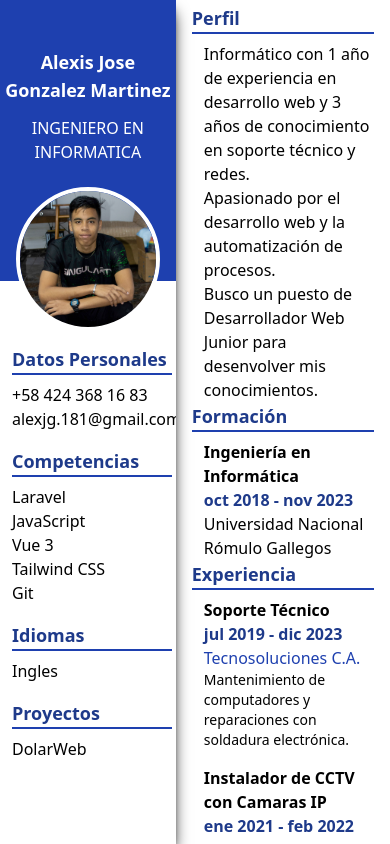
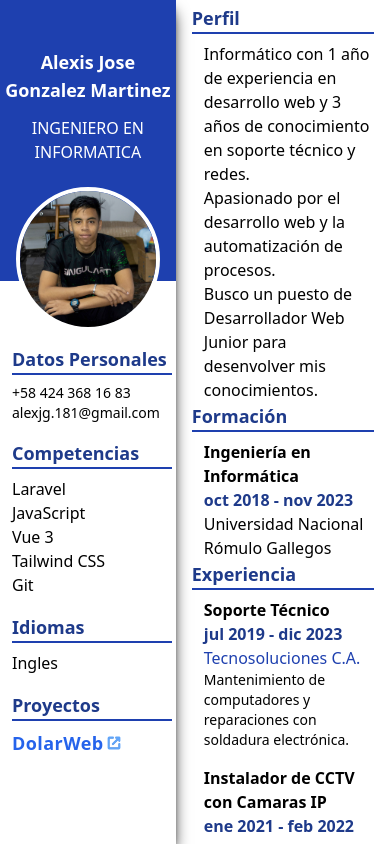
Before and after one commit to AlexZalez/AlexZalez-CV, a Vue app: page / in a window 390 px wide. Built offline with nearby package versions, Linux system fonts and the light colour scheme.

Commit message:
Ajustes de responsive

```diff
--- a/src/components/CV.vue
+++ b/src/components/CV.vue
@@ -11,7 +11,7 @@
                     <div>Alexis Jose</div>
                     <div>Gonzalez Martinez</div>
                 </div>
-                <div class="mt-3 text-center">INGENIERO EN INFORMATICA</div>
+                <div class="mt-3 text-center lg:text-xl">INGENIERO EN INFORMATICA</div>
                 <div class="flex justify-center relative h-32">
                     <div class="border-4 border-white lg:w-52 w-36 aspect-square rounded-full overflow-hidden absolute top-[20%]">
                         <img :src="avatar" alt="" class="w-full h-full">
@@ -19,13 +19,17 @@
                 </div>
             </div>
             <div class="h-full lg:px-6 pl-3 pr-1 space-y-4">
+
+                <!-- DATOS PERSONALES -->
                 <div>
                     <div class="titulo">Datos Personales</div>
-                    <div class="flex flex-col lg:pl-3">
+                    <div class="flex flex-col lg:pl-3 md:text-base text-sm">
                         <div class="">+58 424 368 16 83</div>
-                        <div class="text-base">alexjg.181@gmail.com</div>
+                        <div class="">alexjg.181@gmail.com</div>
                     </div>
                 </div>
+
+                <!-- COMPETENCIAS -->
                 <div>
                     <div class="titulo">Competencias</div>
                     <div class="flex flex-col">
@@ -36,16 +40,27 @@
                         <div class="">Git</div>
                     </div>
                 </div>
+
+                <!-- IDIOMAS -->
                 <div>
                     <div class="titulo">Idiomas</div>
                     <div class="flex flex-col">
                         <div class="">Ingles</div>
                     </div>
                 </div>
+
+                <!-- PROYECTOS -->
                 <div >
                     <div class="titulo">Proyectos</div>
                     <div class="flex flex-col">
-                        <div class="">DolarWeb</div>
+                        <a href="https://alexzalez.github.io/DolarWeb/" class=" inline-flex items-center">
+                            <div class="text-lg tracking-wide text-blue-600 font-semibold">DolarWeb</div>
+                            <div class="w-4 aspect-square ml-0.5 stroke-blue-400 ">
+                                <svg xmlns="http://www.w3.org/2000/svg" class="w-full" viewBox="0 0 15 15" fill="none">
+                                  <path fill-rule="evenodd" clip-rule="evenodd" d="M3 2C2.44772 2 2 2.44772 2 3V12C2 12.5523 2.44772 13 3 13H12C12.5523 13 13 12.5523 13 12V8.5C13 8.22386 12.7761 8 12.5 8C12.2239 8 12 8.22386 12 8.5V12H3V3L6.5 3C6.77614 3 7 2.77614 7 2.5C7 2.22386 6.77614 2 6.5 2H3ZM12.8536 2.14645C12.9015 2.19439 12.9377 2.24964 12.9621 2.30861C12.9861 2.36669 12.9996 2.4303 13 2.497L13 2.5V2.50049V5.5C13 5.77614 12.7761 6 12.5 6C12.2239 6 12 5.77614 12 5.5V3.70711L6.85355 8.85355C6.65829 9.04882 6.34171 9.04882 6.14645 8.85355C5.95118 8.65829 5.95118 8.34171 6.14645 8.14645L11.2929 3H9.5C9.22386 3 9 2.77614 9 2.5C9 2.22386 9.22386 2 9.5 2H12.4999H12.5C12.5678 2 12.6324 2.01349 12.6914 2.03794C12.7504 2.06234 12.8056 2.09851 12.8536 2.14645Z" fill="#000000"/>
+                                </svg>
+                            </div>
+                        </a>
                     </div>
                 </div>
 
@@ -53,6 +68,8 @@
         </aside>
         <main class="w-full pb-3 pt-1 lg:overflow-hidden overflow-y-scroll">
             <section class="">
+
+                <!-- PERFIL -->
                 <div class="px-4">
                     <div class="titulo">Perfil</div>
                     <div class="flex flex-col pl-3">
@@ -68,6 +85,7 @@
                     </div>
                 </div>
 
+                <!-- FORMACION -->
                 <div class="px-4">
                     <div class="titulo">Formación</div>
                     <div class="flex flex-col pl-3">
@@ -79,6 +97,7 @@
                     </div>
                 </div>
 
+                <!-- EXPERIENCIAS -->
                 <div class="px-4">
                     <div class="titulo">Experiencia</div>
                     <div class="flex flex-col pl-3 gap-4">
@@ -145,7 +164,7 @@
                     </div>
                 </div>
 
-
+                <!-- REFERENCIAS -->
                 <div class="px-4 ">
                     <div class="titulo">Referencias</div>
                     <div class="flex flex-wrap space-y-2 max-h-full pl-3  pt-2">
@@ -163,6 +182,7 @@
                         </div>
                     </div>
                 </div>
+
             </section>
         </main>
     </div>
```
